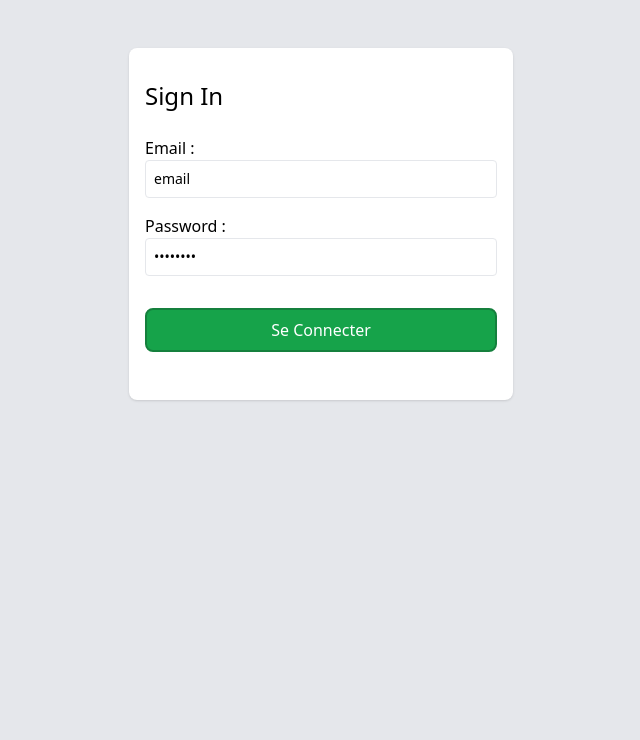
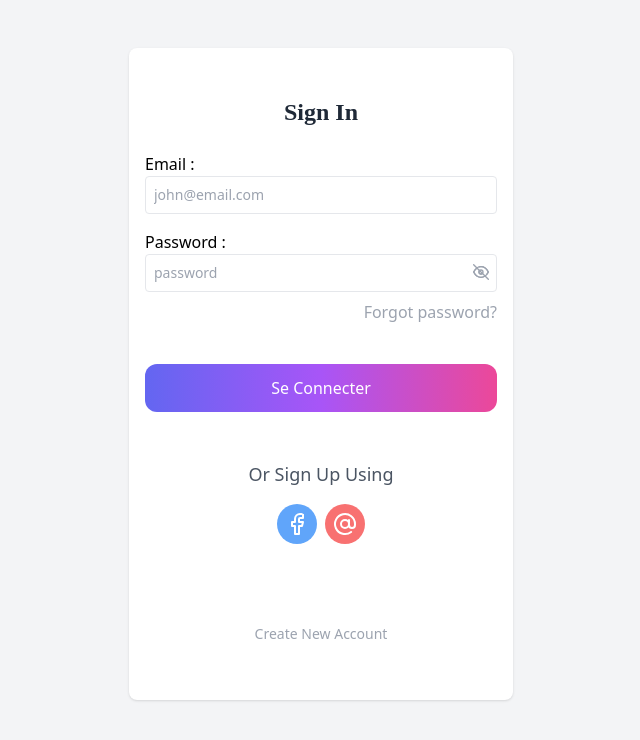
Before and after one commit to extensionmedia/reactjs-expenses, a React (Create React App) app: page / in a window 1280 px wide. Shown: the top 740 px of the page, without its empty margins (319-959 px from the left). Built offline with nearby package versions, Linux system fonts and the light colour scheme.

Commit message:
working on login form 2

```diff
--- a/src/index.css
+++ b/src/index.css
@@ -1,3 +1,5 @@
 @tailwind base;
 @tailwind components;
 @tailwind utilities;
+
+@import url('https://fonts.googleapis.com/css2?family=Poppins:wght@700&display=swap');
--- a/src/pages/Auth/Login.jsx
+++ b/src/pages/Auth/Login.jsx
@@ -1,36 +1,63 @@
 import React, { useState } from 'react'
+import { Facebook, AtSign, Eye, EyeOff } from 'react-feather';
 
 const Login = () => {
 
     const [login, setLogin] = useState({
-        email        :   'email',
-        password    :   'password'
+        email        :   '',
+        password    :   ''
     });
+
+    const [showPwd, setShowPwd] = useState(true)
 
     const handleLogin = function(e){
         setLogin({
             ...login, [e.target.name] : [e.target.value]
         })
     }
+    const handleShowPwd = function(){
+        setShowPwd(!showPwd)
+    }
 
   return (
-      <div className="w-full h-full pt-12 bg-gray-200 px-2">
-        <div className="mx-auto w-full md:w-96 rounded-lg bg-white shadow border-3 py-4 px-4">
-            <div className="text-2xl font-medium pt-4 pb-2">
+      <div className="w-full h-full pt-12 px-2 bg-gray-100">
+        <div className="mx-auto w-full md:w-96 rounded-lg bg-white shadow border-3 pt-8 pb-12 px-4">
+            <form>
+                <div className="text-2xl font-bold pt-4 pb-2 text-center text-gray-800" style={{'fontFamily':"Poppins"}}>
                     Sign In
                 </div>
                 <div className="pt-4">
                     <label className='block' htmlFor="email">Email :</label>
-                <input value={login.email} onChange={handleLogin} placeholder='john@email.com' className='text-sm border rounded py-2 px-2 bg-white w-full' type="email" name="email" id="email" />
+                    <input required value={login.email} onChange={handleLogin} placeholder='john@email.com' className='text-sm border rounded py-2 px-2 bg-white w-full' type="email" name="email" id="email" />
                 </div>
-            <div className="pt-4">
+                <div className="pt-4 relative">
                     <label className='block' htmlFor="password">Password :</label>
-                <input value={login.password} onChange={handleLogin} placeholder='password' className='text-sm border rounded py-2 px-2 bg-white w-full' type="password" name="password" id="password" />
+                    <input required value={login.password} onChange={handleLogin} placeholder='password' className='text-sm border rounded py-2 px-2 bg-white w-full' type="password" name="password" id="password" />
+                    {showPwd && <Eye onClick={handleShowPwd} className='absolute bottom-2 right-1 text-gray-400 p-1 cursor-pointer hover:text-gray-600' />}
+                    <EyeOff onClick={handleShowPwd} className='absolute bottom-2 right-1 text-gray-400 p-1 cursor-pointer hover:text-gray-600' />
                 </div>
-            <button className='w-full bg-green-600 text-white py-2 text-center rounded-lg border-2 border-green-700 hover:bg-green-700 my-8'>
+                <div className="text-right text-gray-400 py-2 cursor-pointer hover:text-gray-600">
+                    Forgot password?
+                </div>
+                <button type='submit' className='w-full bg-gradient-to-r from-indigo-500 via-purple-500 to-pink-500 text-white py-3 text-center rounded-xl my-8'>
                     Se Connecter
                 </button>
+            </form>
+
+            <div className="text-lg font-medium pt-4 pb-12 text-center text-gray-600">
+                Or Sign Up Using
+                <div className="flex justify-center items-center gap-2 py-4">
+                    <Facebook className='rounded-full bg-blue-400 text-white h-10 w-10 p-2 cursor-pointer hover:border' />
+                    <AtSign className='rounded-full bg-red-400 text-white h-10 w-10 p-2 cursor-pointer hover:border' />
                 </div>
+            </div>
+
+            <div className="text-sm font-medium pt-4 pb-2 text-center text-gray-400 hover:underline cursor-pointer">
+                Create New Account
+            </div>
+
+        </div>
+
       </div>
 
   )
```
Lines whose indentation alone changed are shown as unchanged.
